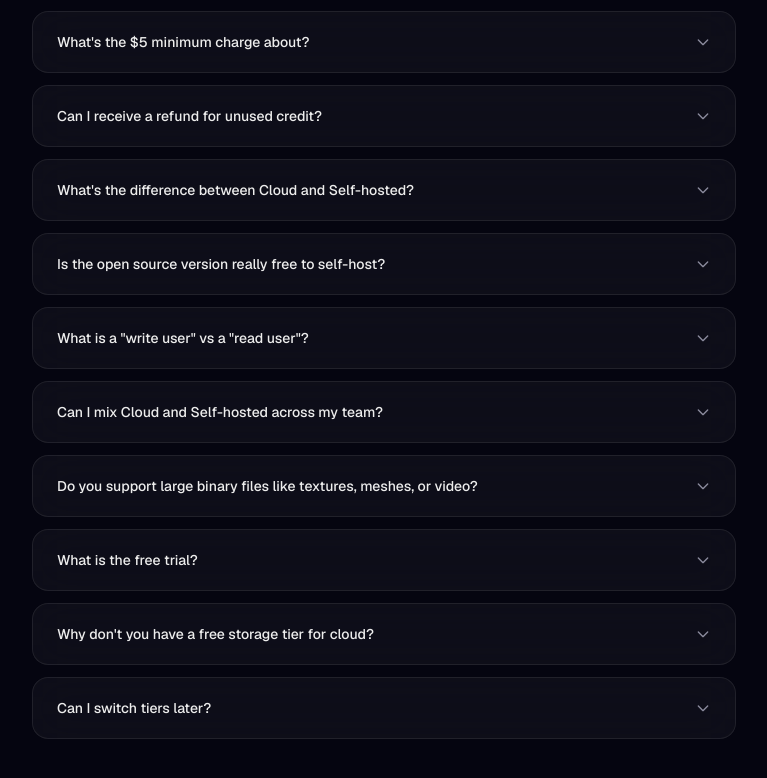
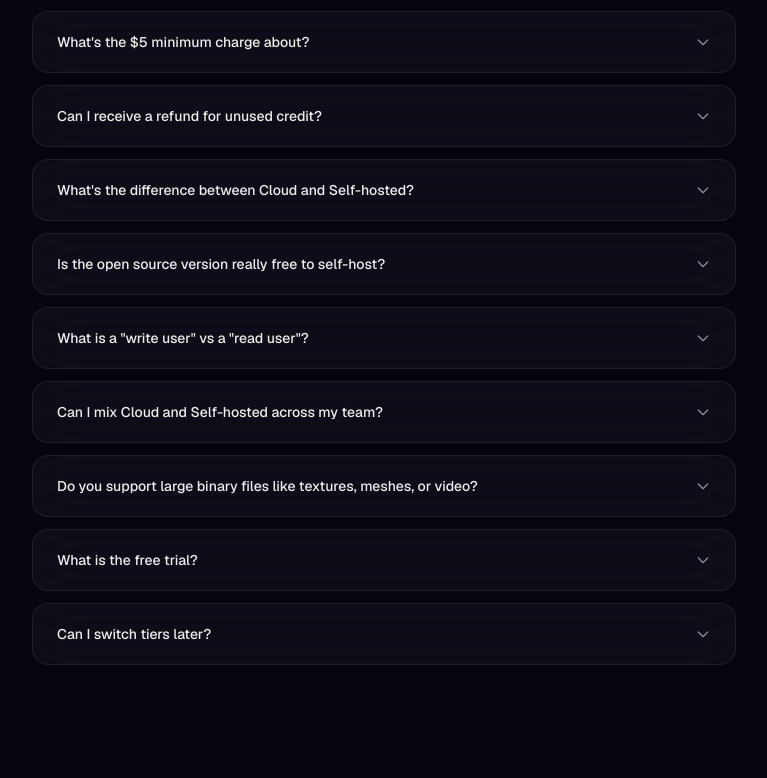
Before and after one commit to Incanta/CheckpointWebsite, a Next.js app: page / in a window 1280 px wide. Shown: the part 6935-7713 px from the top of the page, without its empty margins (256-1023 px from the left). Built offline with nearby package versions, Linux system fonts and the light colour scheme.

Commit message:
fix storage inconsistencies

```diff
--- a/src/components/Faq.tsx
+++ b/src/components/Faq.tsx
@@ -18,9 +18,9 @@ const faqs = [
     question: "How does storage billing work?",
     answer:
       (<span>
-        Cloud storage is $1/mo for up to 10 GB, then $4.50 per additional 50 GB/mo.
-        500 GB of bandwidth is included each month, with overages billed at $0.01/GB.
-        If you self-host, storage is entirely on you; use whatever infrastructure you prefer.
+        Cloud storage is free for your first 25 GB, then $2.50 per additional 50 GB/mo.
+        Bandwidth is free. If you self-host, storage is entirely on you;
+        use whatever infrastructure you prefer.
       </span>),
   },
   {
@@ -109,18 +109,6 @@ const faqs = [
       </span>),
   },
   {
-    question: "Why don't you have a free storage tier for cloud?",
-    answer:
-      (<span>
-        We're a small team without deep pockets, so we have to be mindful of our costs.
-        Cloud storage isn't free for us, and offering a free tier would lead to abuse
-        and unsustainable expenses. Free tiers from other providers are subsidized by
-        high profit margins in their paid plans
-        It also enables us to offer a flexible pricing model that scales with your usage
-        and reduce our profit margins to pass savings onto you, rather than cutting you off at an arbitrary limit.
-      </span>),
-  },
-  {
     question: "Can I switch tiers later?",
     answer:
       (<span>
```
